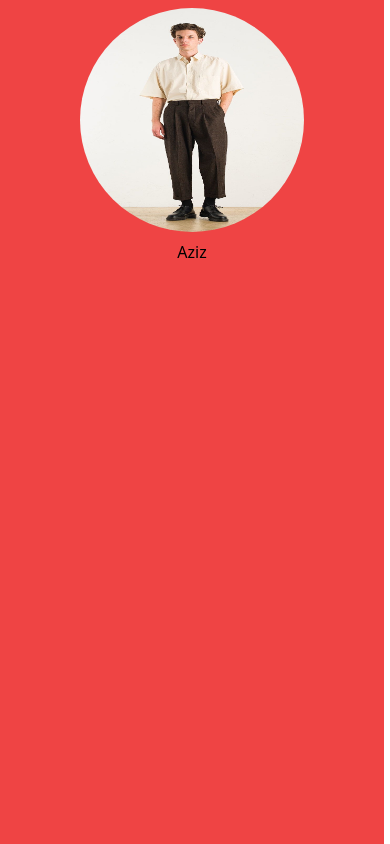
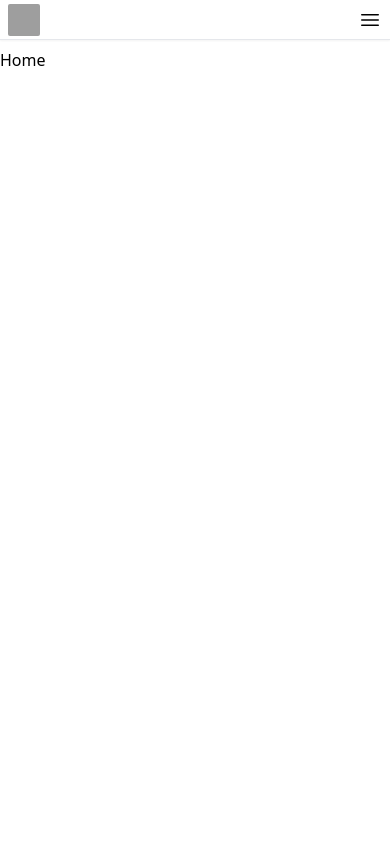
Before and after one commit to aziz-codes/responsive-elements-tailwindcss, a React (Create React App) app: page / in a window 390 px wide. Built offline with nearby package versions, Linux system fonts and the light colour scheme; grey boxes are pictures that could not be loaded.

Commit message:
responsive navbar

```diff
--- a/package.json
+++ b/package.json
@@ -3,6 +3,7 @@
   "version": "0.1.0",
   "private": true,
   "dependencies": {
+    "@heroicons/react": "^2.0.13",
     "@testing-library/jest-dom": "^5.16.5",
     "@testing-library/react": "^13.4.0",
     "@testing-library/user-event": "^13.5.0",
--- a/src/App.js
+++ b/src/App.js
@@ -1,14 +1,10 @@
 import React from "react";
-import myImage from "./images/pic.jpeg";
+import Navbar from "./Navbar";
 const App = () => {
   return (
-    <div className="max-w-3xl w-96 bg-red-500 max-h-screen h-screen flex flex-col lg:flex-row items-center">
-      <img
-        src={myImage}
-        alt="profile"
-        className="p-2 max-w-3xl w-60 h-60 rounded-full object-fill max-h-full"
-      />
-      <h4>Aziz</h4>
+    <div className="w-full h-full flex flex-col gap-2">
+      <Navbar />
+      <h2>Home</h2>
     </div>
   );
 };
--- /dev/null
+++ b/src/Navbar.jsx
@@ -0,0 +1,53 @@
+import React, { useState } from "react";
+import { Bars3Icon, XMarkIcon } from "@heroicons/react/24/outline";
+const Navbar = () => {
+  const links = [
+    "Home",
+    "Features",
+    "Users",
+    "Analytics",
+    "Requests",
+    "Sessions",
+    "Counters",
+    "Blogs",
+  ];
+  const image_Url =
+    "https://images.unsplash.com/photo-1584441405886-bc91be61e56a?ixlib=rb-4.0.3&ixid=MnwxMjA3fDB8MHxwaG90by1wYWdlfHx8fGVufDB8fHx8&auto=format&fit=crop&w=430&q=80";
+
+  const [sideMenuOpen, setsideMenuOpen] = useState(false);
+  return (
+    <div className="px-2 flex flex-row items-center justify-between h-10 sticky top-0 bg-white border-b shadow-sm ">
+      <img src={image_Url} className="h-8 w-8 rounded-sm" alt="logo" />
+      <ul className="flex-row gap-3 hidden md:flex">
+        {links.map((link, index) => (
+          <li key={index} className="cursor-pointer">
+            {link}
+          </li>
+        ))}
+      </ul>
+      <Bars3Icon
+        className={`${sideMenuOpen ? "hidden" : "block"} h-6 w-6 md:hidden`}
+        onClick={() => setsideMenuOpen(!sideMenuOpen)}
+      />
+      <div
+        className={`${
+          sideMenuOpen ? "block" : "hidden"
+        } h-screen top-0 absolute right-0 w-64 bg-slate-300 bg-opacity-30 shadow-xl   z-50 flex flex-col `}
+      >
+        <XMarkIcon
+          className="h-6 w-6 m-2 cursor-pointer"
+          onClick={() => setsideMenuOpen(false)}
+        />
+
+        <ul className="flex flex-col gap-5 font-semibold tracking-tight w-full justify-center items-center mt-4">
+          {links.map((link, index) => (
+            <li key={index} className="cursor-pointer text-black">
+              {link}
+            </li>
+          ))}
+        </ul>
+      </div>
+    </div>
+  );
+};
+export default Navbar;
--- a/tailwind.config.js
+++ b/tailwind.config.js
@@ -7,7 +7,11 @@ module.exports = {
     "./src/pages/**/*.{js,jsx}",
   ],
   theme: {
-    extend: {},
+    extend: {
+      colors: {
+        "my-blue": "#0284c7",
+      },
+    },
   },
   plugins: [],
 };
```
Also changed, not shown: 1 other file (tests, documents, lock files or other folders).
